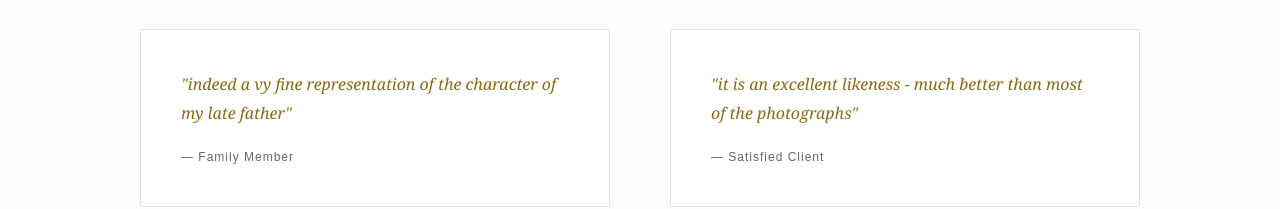
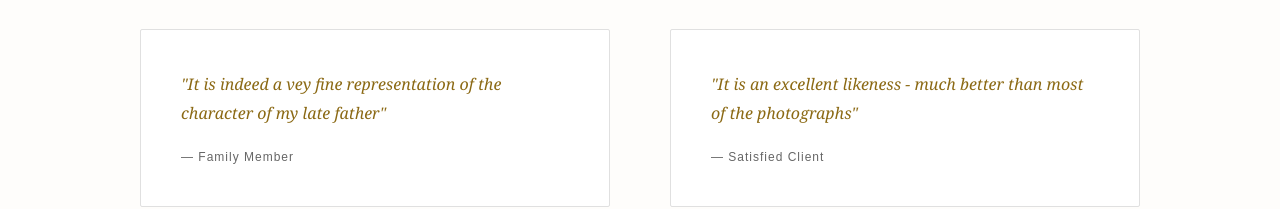
Before and after one commit to markbokeeffe/markokeeffeportraits, a Next.js app: page /about in a window 1280 px wide. Shown: the part 2132-2341 px from the top of the page. Built offline with nearby package versions, Linux system fonts and the light colour scheme.

Commit message:
Typo fix

```diff
--- a/app/about/page.tsx
+++ b/app/about/page.tsx
@@ -134,13 +134,13 @@ export default function AboutPage() {
             <div className="testimonials-grid">
               <div className="testimonial-card">
                 <p className="testimonial-text">
-                  "indeed a vy fine representation of the character of my late father"
+                  "It is indeed a vey fine representation of the character of my late father"
                 </p>
                 <p className="testimonial-author">— Family Member</p>
               </div>
               <div className="testimonial-card">
                 <p className="testimonial-text">
-                  "it is an excellent likeness - much better than most of the photographs"
+                  "It is an excellent likeness - much better than most of the photographs"
                 </p>
                 <p className="testimonial-author">— Satisfied Client</p>
               </div>
```
